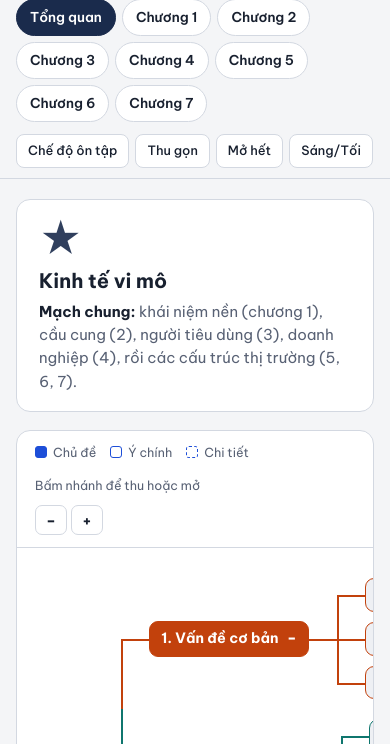
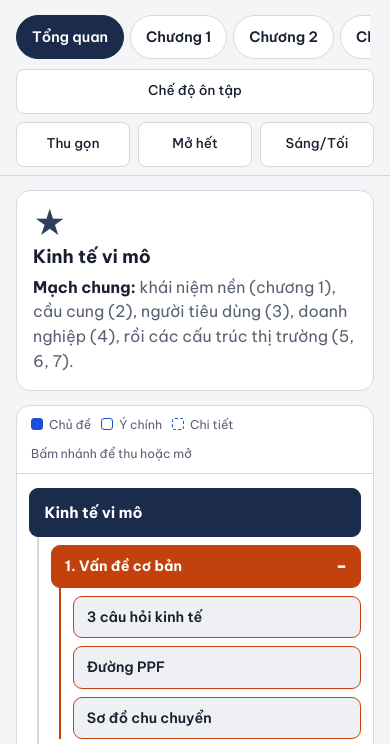
Before and after one commit to tab11vn/Ktvm, a plain HTML site: page index.html in a window 390 px wide. Shown: the part 160-904 px from the top of the page. Drawn offline with Linux system fonts and the light colour scheme.

Commit message:
Add files via upload

```diff
--- a/index.html
+++ b/index.html
@@ -94,6 +94,11 @@ body.review .node.d2:not(.shown),body.review .node.sub:not(.shown){filter:blur(6
 body.review .node.d2,body.review .node.sub{cursor:pointer}
 body.review .node.has::after{display:none}
 
+/* chuyển chương */
+.pager{display:grid;grid-template-columns:1fr 1fr;gap:10px}
+.pager button{border:1px solid var(--line);background:var(--surface);border-radius:12px;padding:12px 14px;font-weight:600;font-size:.9rem;cursor:pointer;min-width:0}
+.pager button:disabled{opacity:.4;cursor:default}
+.pager #next{text-align:right}
 /* công thức */
 .formulas{padding:16px 22px 20px}
 .formulas h3{margin:0 0 12px;font-size:.78rem;letter-spacing:.08em;text-transform:uppercase;color:var(--muted)}
@@ -101,8 +106,44 @@ body.review .node.has::after{display:none}
 .fgrid div{font-family:var(--mono);font-size:.84rem;padding:9px 12px;border-radius:8px;background:var(--soft);border-left:3px solid var(--c4);overflow-wrap:anywhere}
 .note{padding:12px 22px;font-size:.84rem;color:var(--muted);border-left:3px solid var(--c1);background:var(--surface);border-radius:0 10px 10px 0;margin:0}
 
-@media (max-width:700px){.bar{position:static}}
-@media (max-width:560px){.intro{flex-direction:column;gap:8px}.node{max-width:14em}.scroll{padding:20px 12px}}
+@media (max-width:700px){
+  body{font-size:16px;padding-bottom:env(safe-area-inset-bottom,0px)}
+  header.top{padding-block:20px 10px}
+  .bar{position:static;padding-block:8px}
+  .bar .in{flex-direction:column;flex-wrap:nowrap;align-items:stretch;gap:8px}
+  .tabs,.tools{min-width:0;max-width:100%}
+  .tabs{flex-wrap:nowrap;overflow-x:auto;scrollbar-width:none;padding-bottom:2px;margin-inline:-4px;padding-inline:4px}
+  .tabs::-webkit-scrollbar{display:none}
+  .tabs button{flex:none;padding:10px 15px;font-size:.9rem}
+  .tools{display:grid;grid-template-columns:repeat(3,1fr);gap:8px}
+  .tools button{padding:11px 4px;font-size:.84rem}
+  .tools #review{grid-column:1/-1}
+  main{padding-block:14px 32px;gap:14px}
+  .intro{flex-direction:column;gap:6px;padding:16px}
+  .num{font-size:2rem}
+  .intro h2{font-size:1.15rem}
+  .zoom{display:none}
+  .maphead{padding:10px 14px}
+  .legend{font-size:.76rem;gap:10px}
+  .scroll{padding:14px 12px 18px;overflow:visible}
+  #map{font-size:15px}
+  /* cây dọc: thụt lề thay cho cây ngang */
+  .branch{flex-direction:column;align-items:stretch}
+  .kids{padding-left:12px;margin-left:8px;border-left:2px solid var(--c,var(--line))}
+  .kids::before,.kids>.branch::before,.kids>.branch::after{display:none}
+  .kids>.branch{padding:0;margin-top:8px}
+  .kids>.branch:first-child{margin-top:8px}
+  .node{width:auto;max-width:none;padding:.7em .9em;font-size:.95em;line-height:1.45}
+  .node.root{max-width:none;font-size:1.02em}
+  .node.has{display:flex;justify-content:space-between;align-items:center;gap:10px;width:100%}
+  .node.has::after{margin-left:auto;font-size:1.2em;line-height:1}
+  .node.f{font-size:.86em}
+  .formulas{padding:14px 16px 16px}
+  .fgrid{grid-template-columns:1fr}
+  .fgrid div{font-size:.9rem}
+  .note{padding:12px 14px}
+  .pager button{padding:14px 10px}
+}
 @media print{.bar,.tools,.zoom{display:none}body{background:#fff}.card{break-inside:avoid}.scroll{overflow:visible}}
 @media (prefers-reduced-motion:reduce){*{transition:none!important}}
 </style>
@@ -110,7 +151,7 @@ body.review .node.has::after{display:none}
 <body>
 <header class="top"><div class="in">
   <h1>Mind map Kinh tế vi mô</h1>
-  <p class="sub">Bảy chương, mỗi chương một sơ đồ. Đọc từ trái sang phải: chủ đề lớn, ý chính, chi tiết. Dùng “Chế độ ôn tập” để che nội dung và tự kiểm tra trí nhớ.</p>
+  <p class="sub">Bảy chương, mỗi chương một sơ đồ. Đọc từ chủ đề lớn đến ý chính rồi chi tiết. Dùng “Chế độ ôn tập” để che nội dung và tự kiểm tra trí nhớ.</p>
 </div></header>
 
 <div class="bar"><div class="in">
@@ -135,6 +176,7 @@ body.review .node.has::after{display:none}
   </section>
   <section class="card formulas" id="fbox" hidden><h3>Công thức cần nhớ</h3><div class="fgrid" id="fgrid"></div></section>
   <p class="note" id="note" hidden></p>
+  <nav class="pager" aria-label="Chuyển chương"><button id="prev" type="button"></button><button id="next" type="button"></button></nav>
 </main>
 
 <script>
@@ -291,7 +333,7 @@ const CH=[
 
 const $=id=>document.getElementById(id);
 const norm=n=>typeof n==='string'?{t:n,k:[]}:n;
-let z=1;
+let z=1,cur=0;
 
 function build(n,depth){
   n=norm(n);
@@ -332,11 +374,19 @@ function render(i){
   $('fbox').hidden=!fs.length;
   $('fgrid').replaceChildren(...fs.map(t=>{const d=document.createElement('div');d.textContent=t;return d;}));
   document.querySelectorAll('#tabs button').forEach((b,j)=>b.setAttribute('aria-selected',String(j===i)));
+  const sel=document.querySelector('#tabs button[aria-selected="true"]');
+  if(sel)try{const t=$('tabs');t.scrollTo({left:sel.offsetLeft-16,behavior:'smooth'})}catch(e){}
+  cur=i;
+  const pv=$('prev'),nx=$('next');
+  pv.disabled=i===0;nx.disabled=i===CH.length-1;
+  pv.textContent=i>0?'← '+CH[i-1].tab:'';nx.textContent=i<CH.length-1?CH[i+1].tab+' →':'';
 }
 function go(i){render(i);try{history.replaceState(null,'','#'+CH[i].id)}catch(e){}window.scrollTo({top:0})}
 
 CH.forEach((c,i)=>{const b=document.createElement('button');b.type='button';b.textContent=c.tab;b.addEventListener('click',()=>go(i));$('tabs').appendChild(b);});
 
+$('prev').addEventListener('click',()=>{if(cur>0)go(cur-1)});
+$('next').addEventListener('click',()=>{if(cur<CH.length-1)go(cur+1)});
 $('review').addEventListener('click',e=>{
   const on=document.body.classList.toggle('review');
   e.currentTarget.setAttribute('aria-pressed',String(on));$('hint').hidden=!on;
```
